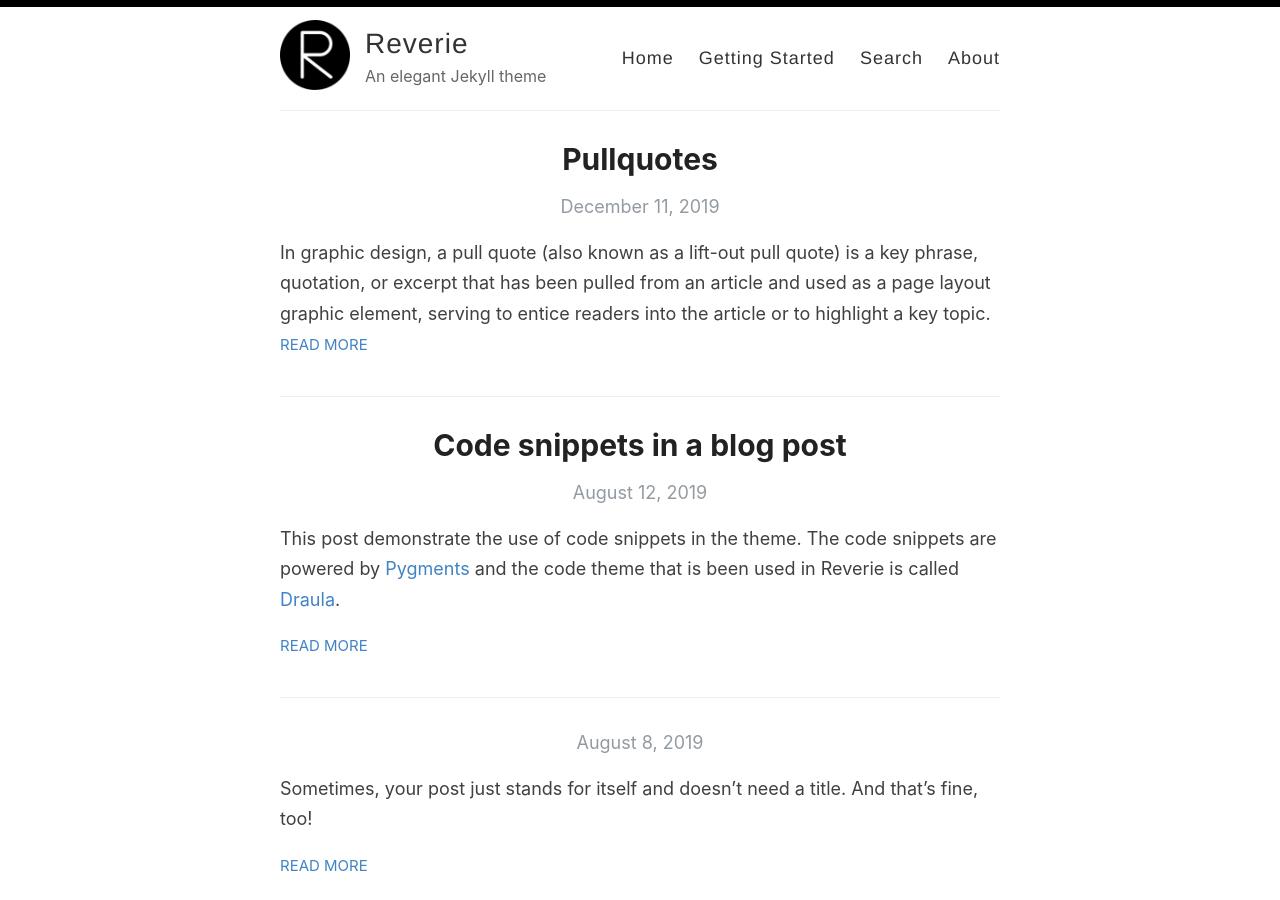
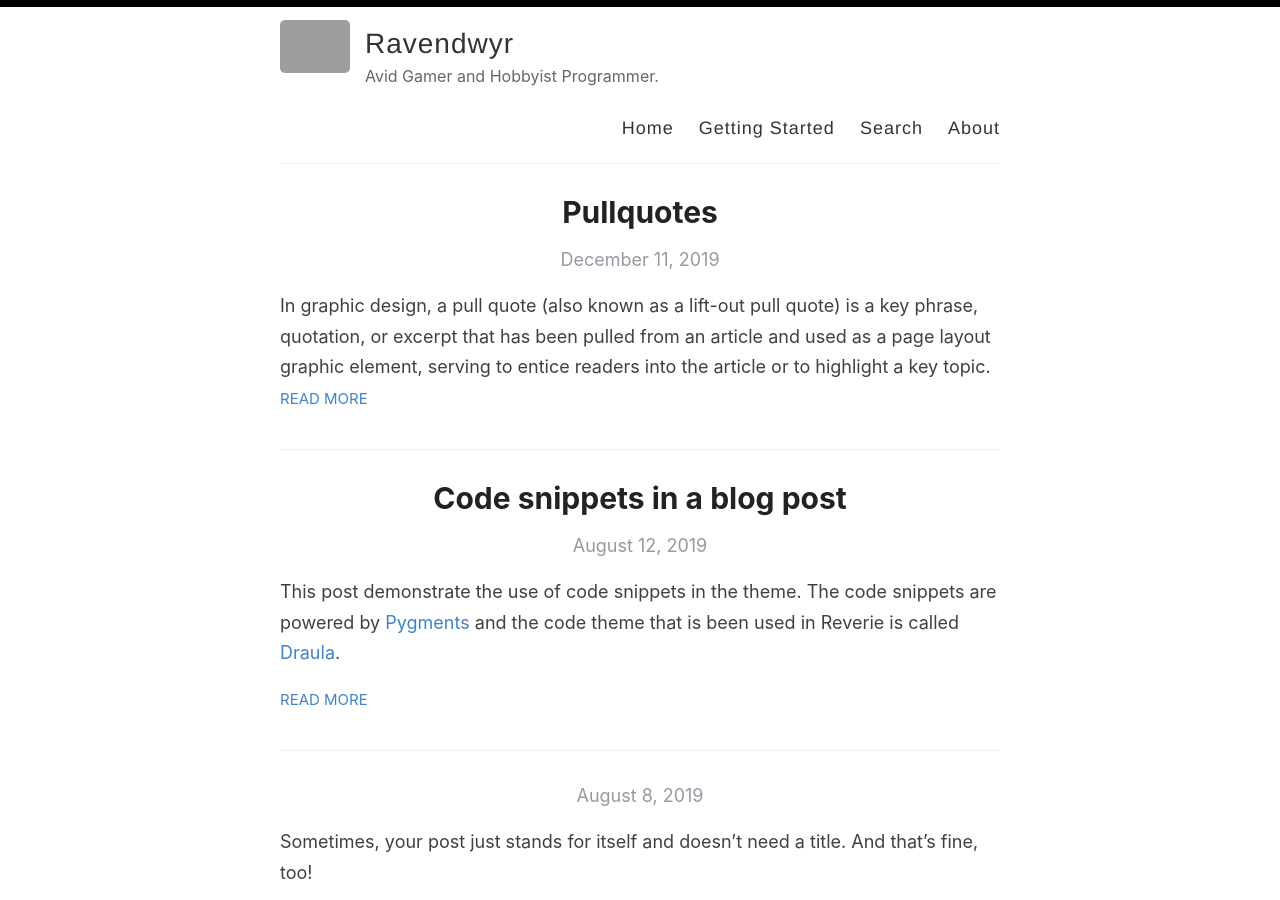
Before and after one commit to Ravendwyr/ravendwyr.github.io, a Jekyll site: the page built from index.html, in a window 1280 px wide and 900 px high. Built offline with Jekyll 4.4.1, drawn with Linux system fonts in a browser that asks for light colours; the list of posts is cut into pages by our own code; grey boxes are pictures that could not be loaded.

Commit message:
Update _config.yml

```diff
--- a/_config.yml
+++ b/_config.yml
@@ -3,16 +3,16 @@
 #
 
 # Name of your site (displayed in the header)
-name: Reverie
+name: Ravendwyr
 
 # Name of the author
-author: Amit Merchant
+author: Kerrinen Hope
 
 # Short bio or description (displayed in the header)
-description: An elegant Jekyll theme
+description: Avid Gamer and Hobbyist Programmer.
 
 # URL of your avatar or profile pic (you could use your GitHub profile pic)
-avatar: /images/reverie.png
+avatar: https://static-cdn.jtvnw.net/jtv_user_pictures/554d9101-4567-4d5f-a4e7-9f72d7cad06f-profile_image-300x300.png
 
 #
 # Flags below are optional
@@ -21,16 +21,16 @@ avatar: /images/reverie.png
 # Includes an icon in the footer for each username you enter
 footer-links:
   dribbble:
-  email: amit.d.merchant@gmail.com
+  email:
   facebook:
   flickr:
-  github: amitmerchant1990/reverie
+  github: ravendwyr
   instagram:
   linkedin:
   pinterest:
   rss: rss
-  twitter: amit_merchant
   stackoverflow:
+  twitter: ravendwyr
   youtube: # channel/<your_long_string> or user/<user-name>
   googleplus: # anything in your profile username that comes after plus.google.com/
   playconsole:
@@ -38,21 +38,21 @@ footer-links:
 
 # Enter your Disqus shortname (not your username) to enable commenting on posts
 # You can find your shortname on the Settings page of your Disqus account
-disqus:
+disqus: ravendwyr
 
 # Enter your Google Analytics web tracking code (e.g. UA-2110908-2) to activate tracking
-google_analytics: UA-43339302-11
+google_analytics: UA-148923202-1
 
 # Your website URL (e.g. http://amitmerchant1990.github.io or http://www.amitmerchant.com)
 # Used for Sitemap.xml and your RSS feed
-url: http://www.amitmerchant.com/reverie
-enforce_ssl: https://www.amitmerchant.com/reverie
+url: http://ravendwyr.github.io
+enforce_ssl: https://ravendwyr.github.io
 
 # If you're hosting your site at a Project repository on GitHub pages
 # (http://yourusername.github.io/repository-name)
 # and NOT your User repository (http://yourusername.github.io)
 # then add in the baseurl here, like this: "/repository-name"
-baseurl: "/reverie"
+baseurl: ""
 
 #
 # !! You don't need to change any of the configuration flags below !!
```
